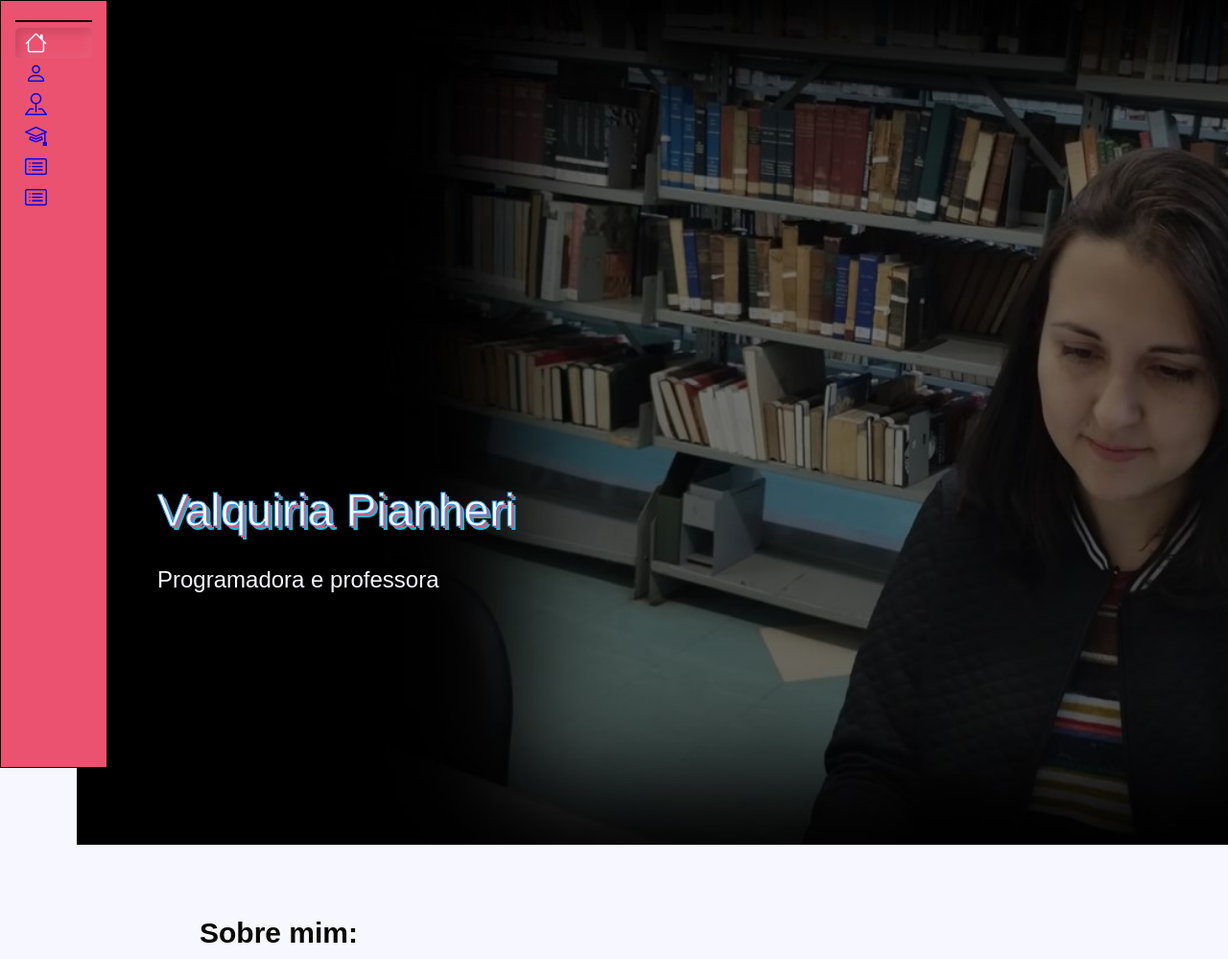
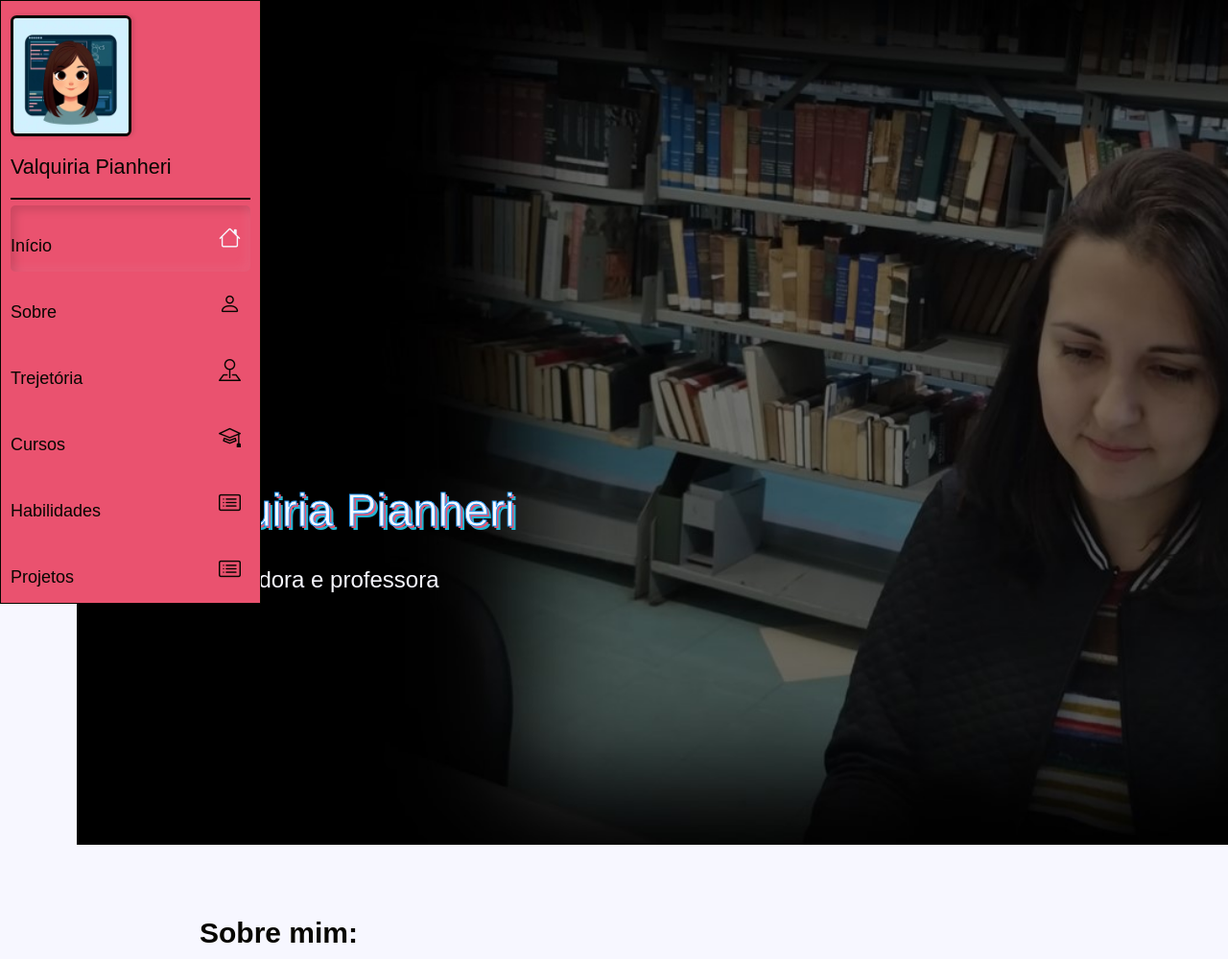
Before and after one commit to Valqps/Portfolio, a Flask app: page / in a window 1280 px wide. Shown: the top 999 px of the page at 96% size. Run offline with Flask 3, Linux system fonts and the light colour scheme; some libraries are stand-ins or nearby versions; some web fonts are replaced.

Commit message:
mudança menu

```diff
--- a/static/script.js
+++ b/static/script.js
@@ -1,5 +1,19 @@
-var itensDetalhados = document.querySelectorAll(menu-detalhado);
+var itensDetalhados = document.querySelectorAll('menu-detalhado-oculto');
+var menuLateral = document.getElementById('menu-lateral');
 
-itensDetalhados.forEach(element => {
+// menuLateral.addEventListener('mousemove', () => {
+//     itensDetalhados.forEach(elemento => {
+//         console.log(elemento);
+//         // elemento.classList.remove('menu-detalhado-oculto')
+//     })
+// });
 
-});
+// menuLateral.forEach(item => {
+//     item.addEventListener("click", () => {
+//         console.log('clicou');
+//         itensDetalhados.forEach(elemento => {
+//             console.log('clicou');
+//             elemento.classList.add('menu-detalhado-exibido')
+//         })
+//     })
+// })
--- a/static/styles/menu-lateral.css
+++ b/static/styles/menu-lateral.css
@@ -1,50 +1,35 @@
 aside h1 {
-    font-size: 2em;
+    font-size: 1.8em;
     margin: 20px 0;
-    text-align: center;
+    text-align: left;
 }
 
 aside {
     display: block;
-    position: fixed;
+    position: relative;
+    left: -200px;
     top: 0;
-    left: 0;
     bottom: 0;
-    /* padding: 20px; */
     background-color: var(--cor-rosa);
     border: 1px solid var(--cor-escura);
     overflow-y: auto;
-    width: 80px;
+    width: 250px;
     transition: all ease-in-out 0.5s;
-    padding: 0 15px;
+    padding: 0 10px;
     z-index: 9997;
 }
 
+aside:hover{
+    left: 0px;
+}
+
 aside .perfil img{
-    margin: 15px auto;
+    margin: 15px 0;
     display: block;
     width: 120px;
     border: 3px solid var(--cor-escura);
     border-radius: 5%;
     box-shadow: 2px 0px 5px var(--cor-sombra-escura);
-}
-
-.perfil__redes-sociais {
-    display: flex;
-    justify-content: space-between;
-    align-items: center;
-}
-
-.perfil__redes-sociais a {
-    color: var(--cor-escura);
-    height: 40px;
-    border: 2px solid transparent;
-}
-
-.perfil__redes-sociais a :hover{
-    /* border: 0.5px solid var(--cor-sombra-escura);
-    box-shadow: var(--sombra); */
-    color: var(--cor-clara);
 }
 
 .bi {
@@ -66,8 +51,11 @@ hr {
     margin-top: 20px;
 }
 
+
 .menu__item {
     text-decoration: none;
+    color: var(--cor-escura);
+    padding: 0;
 }
 
 .menu__item :hover {
@@ -87,10 +75,7 @@ hr {
 .menu__item-texto {
     display: flex;
     align-items: center;
-}
-
-.menu-detalhado {
-    display: none;
+    justify-content: space-between;
 }
 
 aside h3 {
@@ -105,8 +90,8 @@ aside h3 {
     color: var(--cor-clara);
 }
 
-@media screen and (max-width: 1056px) {
+/* @media screen and (max-width: 1056px) {
     aside {
         display: none;
     }
-}
+}  */
--- a/static/styles/style.css
+++ b/static/styles/style.css
@@ -25,7 +25,9 @@ body {
 }
 
 main {
+    position: absolute;
     margin-left: 80px;
+    top: 0;
     color: var(--cor-escura);
 }
 
--- a/templates/index.html
+++ b/templates/index.html
@@ -18,45 +18,31 @@
     <title>Portfólio da Valquiria</title>
 </head>
 <body>
-    <aside>
-        <header class="perfil menu-detalhado">
+    <aside id="menu-lateral">
+        <header class="perfil menu-detalhado-oculto">
             <img src="../static/img/ValquiriaAvatar.jpg" alt="foto de Valquiria Pianheri Souza, uma mulher branca, com cerca de 30 anos, cabelos escuros, liso e comprido, olhos escuros, vestindo uma camisa rosa clara" >
-            <h1 class="menu-detalhado">Valquiria Pianheri</h1>
-            <ul class="perfil__redes-sociais menu-detalhado">
-                <li><a href="https://www.linkedin.com/in/valquiria-pianheri/">
-                    <i class="bi bi-linkedin icone"></i>
-                </a></li>
-                <li><a href="https://github.com/Valqps">
-                    <i class="bi bi-github icone"></i>
-                </a></li>
-                <li><a href="http://lattes.cnpq.br/8938195059657548">
-                    <i class="ai ai-lattes-square ai icone"></i>
-                </a></li>
-                <li><a href="https://www.facebook.com/valquiria.p.souza">
-                    <i class="bi bi-facebook icone"></i>
-                </a></li>
-            </div>
+            <h1 class="menu-detalhado-oculto">Valquiria Pianheri</h1>
         </header>
         <hr>
         <nav>
-            <ul class="menu">
+            <ul class="menu" id="menu-lateral">
                 <li>
-                    <a href="#inicio" class="menu__item"><div class="menu__item-texto ativo"><i class="bi bi-house"></i><h3 class="menu-detalhado">Início</h3></div></a>
+                    <a href="#inicio" class="menu__item"><div class="menu__item-texto ativo"><h3 class="menu-detalhado-oculto">Início</h3><i class="bi bi-house"></i></div></a>
                 </li>
                 <li>
-                    <a href="#sobre" class="menu__item"><div class="menu__item-texto"><i class="bi bi-person"></i><h3 class="menu-detalhado">Sobre</h3></div></a>
+                    <a href="#sobre" class="menu__item"><div class="menu__item-texto"><h3 class="menu-detalhado-oculto">Sobre</h3><i class="bi bi-person"></i></div></a>
                 </li>
                 <li>
-                    <a href="#trajetoria" class="menu__item"><div class="menu__item-texto"><i class="bi bi-pin-map"></i><h3 class="menu-detalhado">Trejetória</h3></div></a>
+                    <a href="#trajetoria" class="menu__item"><div class="menu__item-texto"><h3 class="menu-detalhado-oculto">Trejetória</h3><i class="bi bi-pin-map"></i></div></a>
                 </li>
                 <li>
-                    <a href="#cursos" class="menu__item"><div class="menu__item-texto"><i class="bi bi-mortarboard"></i><h3 class="menu-detalhado">Cursos</h3></div></a>
+                    <a href="#cursos" class="menu__item"><div class="menu__item-texto"><h3 class="menu-detalhado-oculto">Cursos</h3><i class="bi bi-mortarboard"></i></div></a>
                 </li>
                 <li>
-                    <a href="#habilidades" class="menu__item"><div class="menu__item-texto"><i class="bi bi-card-list"></i><h3 class="menu-detalhado">Habilidades</h3></div></a>
+                    <a href="#habilidades" class="menu__item"><div class="menu__item-texto"><h3 class="menu-detalhado-oculto">Habilidades</h3><i class="bi bi-card-list"></i></div></a>
                 </li>
                 <li>
-                    <a href="#projetos" class="menu__item"><div class="menu__item-texto"><i class="bi bi-card-list"></i><h3 class="menu-detalhado">Projetos</h3></div></a>
+                    <a href="#projetos" class="menu__item"><div class="menu__item-texto"><h3 class="menu-detalhado-oculto">Projetos</h3><i class="bi bi-card-list"></i></div></a>
                 </li>
             </ul>
         </nav>
```
